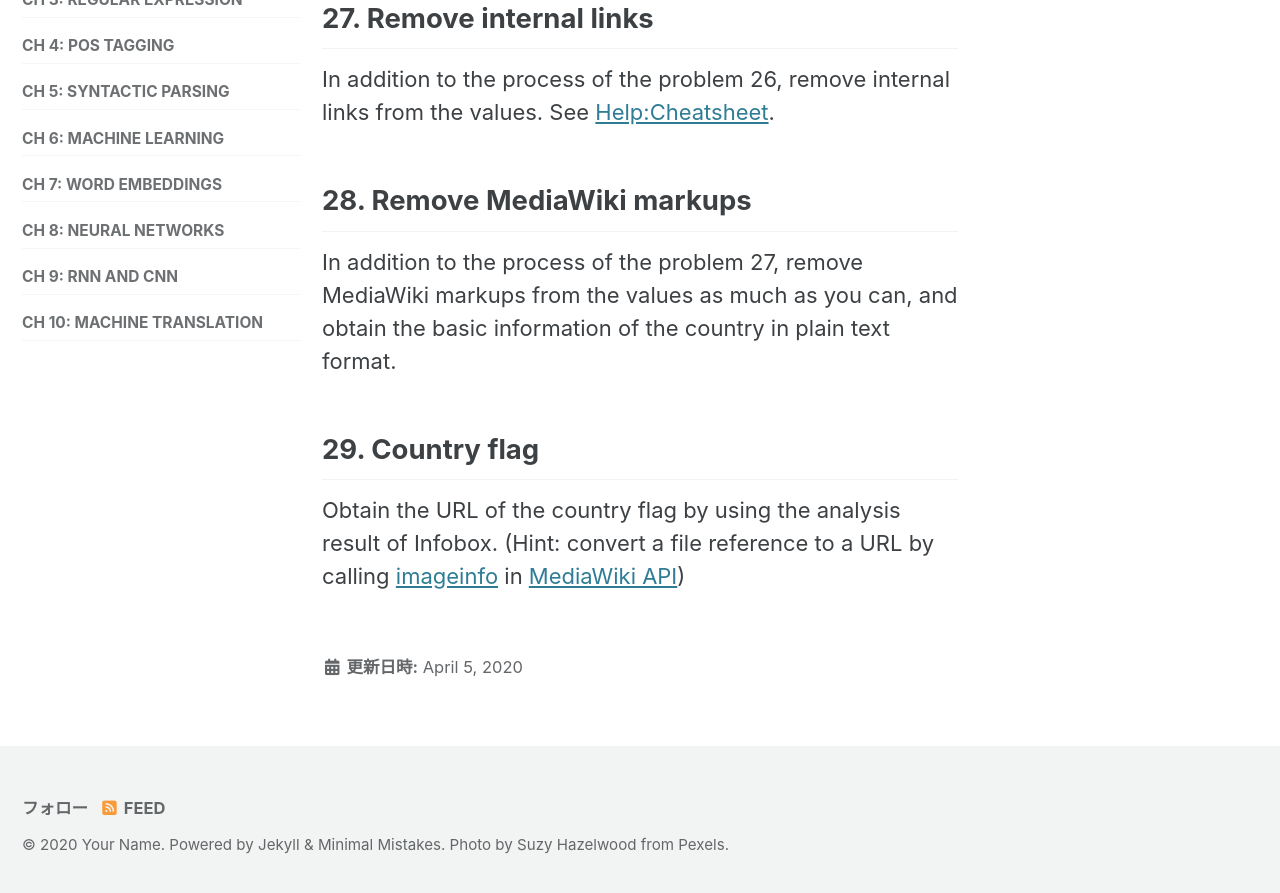
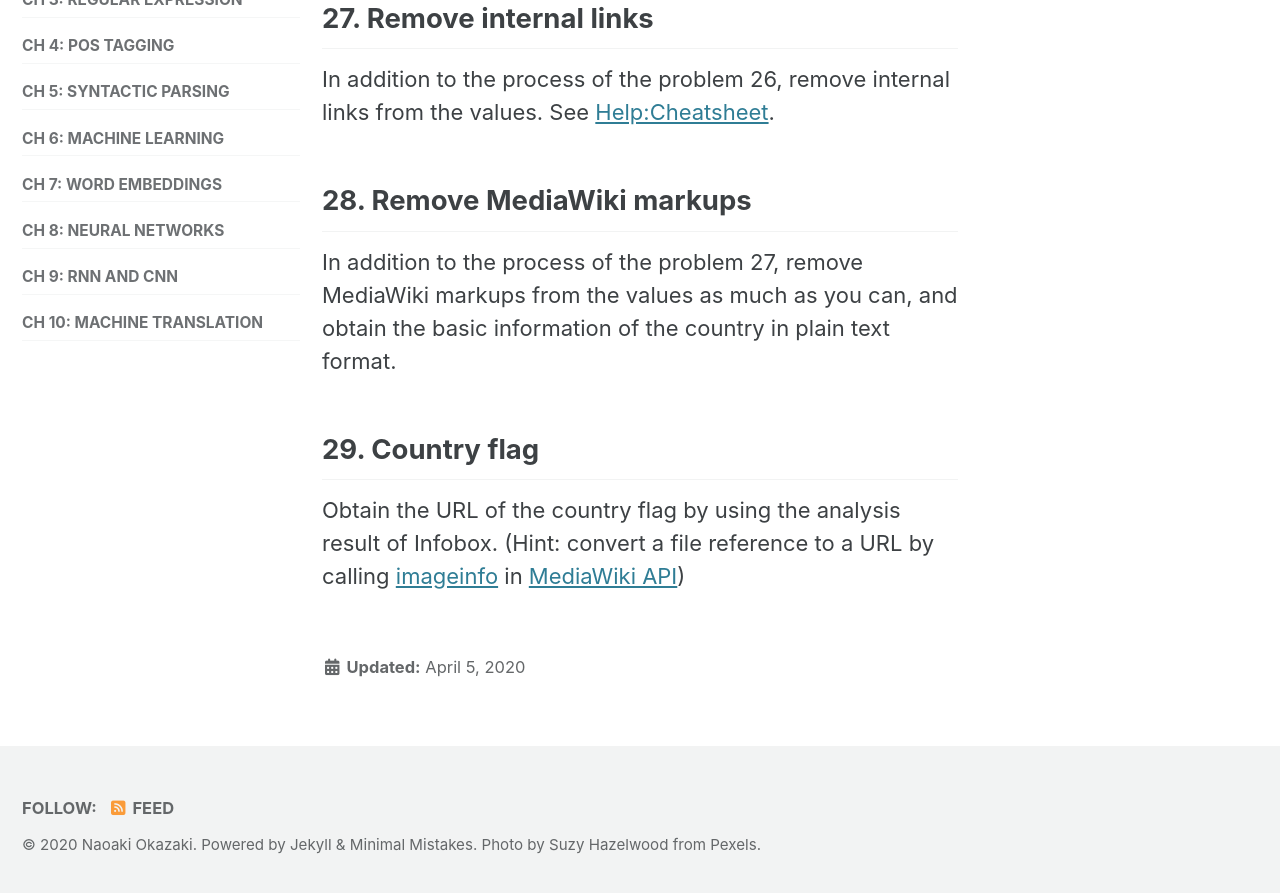
Before and after one commit to nlp100/nlp100.github.io, a Jekyll site: the page built from en/ch03.md, in a window 1280 px wide and 900 px high, scrolled down 1819 px. Shown: the top 893 px of the window. Built offline with Jekyll 4.4.1, drawn with Linux system fonts in a browser that asks for light colours; cached includes are drawn as plain includes; nearby versions of some CDN libraries; part of the change alters nothing that is shown.

Commit message:
Updated metadata.

```diff
--- a/_config.yml
+++ b/_config.yml
@@ -15,12 +15,14 @@
 minimal_mistakes_skin    : "default" # "air", "aqua", "contrast", "dark", "dirt", "neon", "mint", "plum", "sunrise"
 
 # Site Settings
-locale                   : "ja-JP"
+locale                   : "en-US"
 title                    : "NLP100 2020"
 title_separator          : "-"
 subtitle                 : # site tagline that appears below site title in masthead
-name                     : "Your Name"
-description              : "An amazing website."
+name                     : "Naoaki Okazaki"
+description:
+  ja                     : "言語処理100本ノックは，実用的でワクワクするような課題に取り組みながら，プログラミング，データ分析，研究のスキルを楽しく習得することを目指した問題集です．"
+  en                     : "NLP 100 Exercise is a workbook designed for learning skills for programming, data analysis, and research activities by taking practical and exciting assignments."
 url                      : "https://nlp100.github.io"
 baseurl                  : "" # the subpath of your site, e.g. "/blog"
 repository               : # GitHub username/repo-name e.g. "mmistakes/minimal-mistakes"
@@ -93,7 +95,7 @@ analytics:
 
 # Site Author
 author:
-  name             : "Your Name"
+  name             : "Naoaki Okazaki"
   avatar           : # path of avatar image, e.g. "/assets/images/bio-photo.jpg"
   bio              : "I am an **amazing** person."
   location         : "Somewhere"
@@ -283,4 +285,4 @@ defaults:
       related: true
 
 after_footer_scripts:
-  - http://cdn.mathjax.org/mathjax/latest/MathJax.js?config=TeX-AMS-MML_HTMLorMML
+  - //cdn.mathjax.org/mathjax/latest/MathJax.js?config=TeX-AMS-MML_HTMLorMML
--- a/_includes/seo.html
+++ b/_includes/seo.html
@@ -20,7 +20,11 @@
   {%- assign canonical_url = page.url | replace: "index.html", "" | absolute_url %}
 {% endif %}
 
-{%- assign seo_description = page.description | default: page.excerpt | default: site.description -%}
+{% if page.lang == 'ja' %}
+  {%- assign seo_description = page.description | default: page.excerpt | default: site.description.ja -%}
+{% else %}
+  {%- assign seo_description = page.description | default: page.excerpt | default: site.description.en -%}
+{% endif %}
 {%- if seo_description -%}
   {%- assign seo_description = seo_description | markdownify | strip_html | newline_to_br | strip_newlines | replace: '<br />', ' ' | escape_once -%}
 {%- endif -%}
@@ -55,7 +59,11 @@
 {% endif %}
 
 <meta property="og:type" content="{{ og_type }}">
-<meta property="og:locale" content="{{ site.locale | replace: "-", "_" | default: "en_US" }}">
+{% if page.lang == 'ja' %}
+<meta property="og:locale" content="ja_JP">
+{% else %}
+<meta property="og:locale" content="en_US">
+{% endif %}
 <meta property="og:site_name" content="{{ site.title }}">
 <meta property="og:title" content="{{ page.title | default: site.title | markdownify | strip_html | strip_newlines | escape_once }}">
 <meta property="og:url" content="{{ canonical_url }}">
--- a/_layouts/default.html
+++ b/_layouts/default.html
@@ -8,7 +8,7 @@
   Free for personal and commercial use under the MIT license
   https://github.com/mmistakes/minimal-mistakes/blob/master/LICENSE
 -->
-<html lang="{{ site.locale | slice: 0,2 | default: "en" }}" class="no-js">
+<html lang="{{ page.lang | default: 'en' }}" class="no-js">
   <head>
     {% include head.html %}
     {% include head/custom.html %}
```
